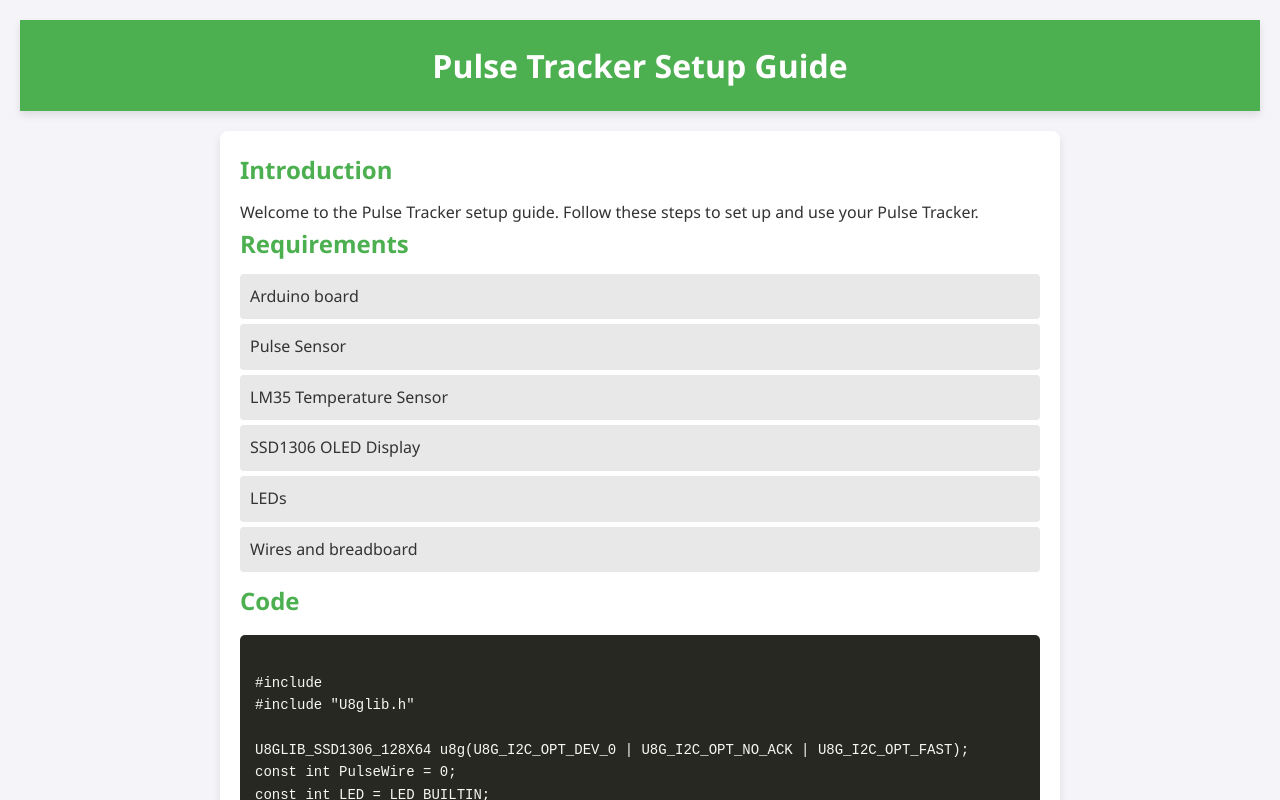
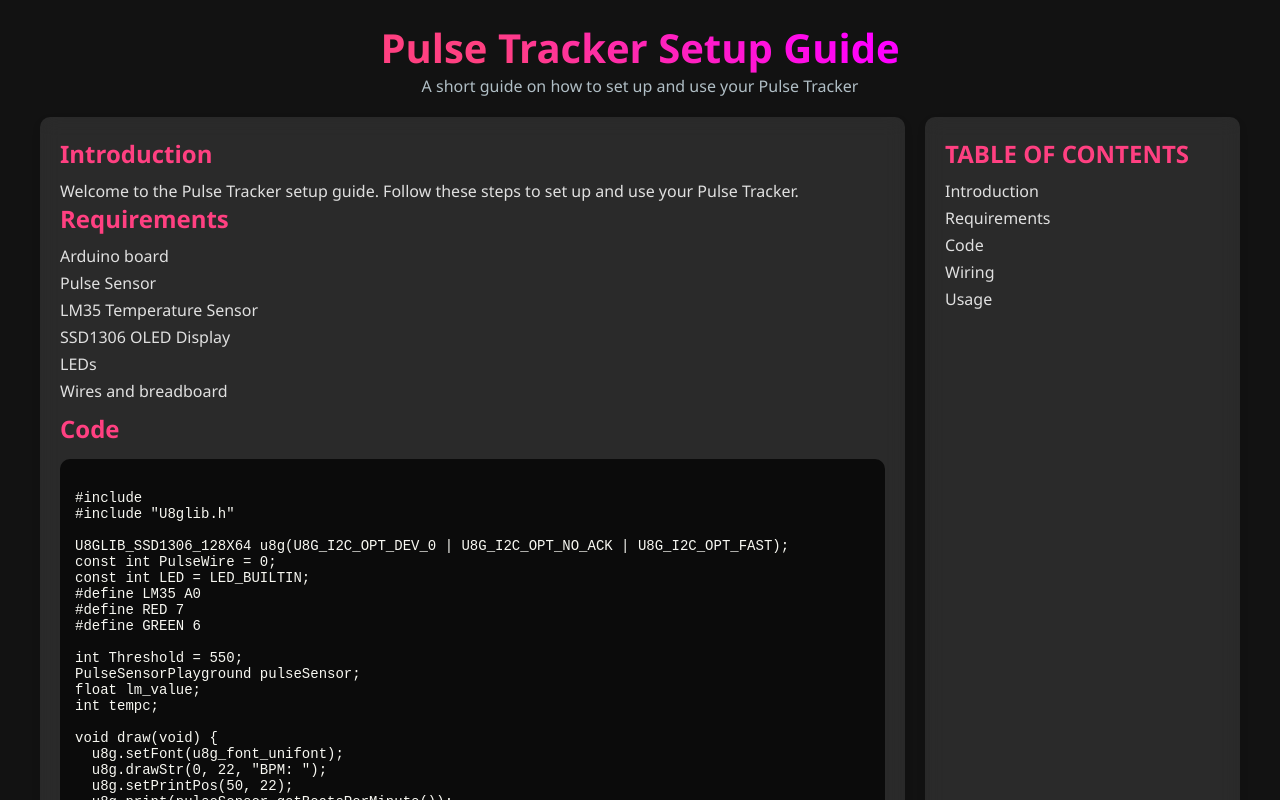
Before and after one commit to samratbose10/PulseTrackerReadme, a plain HTML site: page index.html in a window 1280 px wide. Shown: the top 800 px of the page. Drawn offline with Linux system fonts and the light colour scheme.

Commit message:
css work

```diff
--- a/index.html
+++ b/index.html
@@ -9,7 +9,9 @@
 <body>
   <header>
     <h1>Pulse Tracker Setup Guide</h1>
+    <p>A short guide on how to set up and use your Pulse Tracker</p>
   </header>
+  <div class="container">
     <main>
       <section id="introduction">
         <h2>Introduction</h2>
@@ -89,16 +91,28 @@ void loop() {
       <section id="wiring">
         <h2>Wiring</h2>
         <p>Follow this wiring diagram to connect your components:</p>
-      <img src="circuit (1).png" alt="Wirin Diagram">
+        <img src="circuit (1).png" alt="Wiring Diagram">
       </section>
       <section id="usage">
         <h2>Usage</h2>
         <p>Once everything is set up and connected, upload the code to your Arduino and monitor the display for BPM and temperature readings.</p>
       </section>
     </main>
+    <aside>
+      <h2>TABLE OF CONTENTS</h2>
+      <nav>
+        <ul>
+          <li><a href="#introduction">Introduction</a></li>
+          <li><a href="#requirements">Requirements</a></li>
+          <li><a href="#code">Code</a></li>
+          <li><a href="#wiring">Wiring</a></li>
+          <li><a href="#usage">Usage</a></li>
+        </ul>
+      </nav>
+    </aside>
+  </div>
   <footer>
     <p>&copy; hehe </p>
   </footer>
-  <script src="scripts.js"></script>
 </body>
 </html>
--- a/styles.css
+++ b/styles.css
@@ -5,32 +5,67 @@ body, h1, h2, p, ul {
 
 body {
   font-family: 'Segoe UI', Tahoma, Geneva, Verdana, sans-serif;
-  line-height: 1.6;
-  background-color: #f4f4f9;
-  color: #333;
+  background: #121212;
+  color: #E0E0E0;
+  display: flex;
+  flex-direction: column;
+  align-items: center;
   padding: 20px;
 }
 
 header {
-  background-color: #4CAF50;
-  color: white;
-  padding: 20px 0;
   text-align: center;
-  box-shadow: 0 4px 8px rgba(0, 0, 0, 0.1);
   margin-bottom: 20px;
+  position: relative;
+}
+
+header h1 {
+  font-size: 2.5em;
+  background: linear-gradient(45deg, #ff4081, #ff4081, #f0f, #f0f);
+  background-size: 200% 200%;
+  -webkit-background-clip: text;
+  -webkit-text-fill-color: transparent;
+  color: transparent;
+  animation: gradient 3s ease infinite;
+}
+
+header p {
+  color: #b0bec5;
+}
+
+header .date {
+  color: #ff4081;
+  margin-top: 10px;
+}
+
+.container {
+  display: flex;
+  width: 100%;
+  max-width: 1200px;
 }
 
 main {
-  max-width: 800px;
-  margin: 0 auto;
-  background: #fff;
+  flex: 3;
+  background: rgba(255, 255, 255, 0.1);
+  box-shadow: 0 4px 8px rgba(0, 0, 0, 0.1);
+  backdrop-filter: blur(10px);
   padding: 20px;
-  border-radius: 8px;
+  border-radius: 10px;
+  margin-right: 20px;
+  position: relative;
+}
+
+aside {
+  flex: 1;
+  background: rgba(255, 255, 255, 0.1);
   box-shadow: 0 4px 8px rgba(0, 0, 0, 0.1);
+  backdrop-filter: blur(10px);
+  padding: 20px;
+  border-radius: 10px;
 }
 
 h2 {
-  color: #4CAF50;
+  color: #FF4081;
   margin-bottom: 10px;
 }
 
@@ -41,17 +76,23 @@ ul {
 }
 
 ul li {
-  background: #e8e8e8;
   margin: 5px 0;
-  padding: 10px;
-  border-radius: 4px;
+}
+
+ul li a {
+  color: #E0E0E0;
+  text-decoration: none;
+}
+
+ul li a:hover {
+  text-decoration: underline;
 }
 
 pre {
-  background: #272822;
+  background: rgba(0, 0, 0, 0.75);
   color: #f8f8f2;
   padding: 15px;
-  border-radius: 5px;
+  border-radius: 10px;
   overflow-x: auto;
   font-size: 14px;
 }
@@ -61,25 +102,36 @@ pre code {
 }
 
 footer {
-  background-color: #4CAF50;
-  color: white;
+  background: rgba(255, 255, 255, 0.1);
+  box-shadow: 0 4px 8px rgba(0, 0, 0, 0.1);
+  backdrop-filter: blur(10px);
+  padding: 10px;
   text-align: center;
-  padding: 10px 0;
+  border-radius: 10px;
   margin-top: 20px;
-  border-radius: 8px;
-  box-shadow: 0 4px 8px rgba(0, 0, 0, 0.1);
+  width: 100%;
+  max-width: 1200px;
 }
 
-@media (max-width: 600px) {
-  body {
-    padding: 10px;
+@keyframes gradient {
+  0% {
+    background-position: 0% 50%;
   }
+  50% {
+    background-position: 100% 50%;
+  }
+  100% {
+    background-position: 0% 50%;
+  }
+}
 
-  header, footer {
-    padding: 15px 0;
+@media (max-width: 800px) {
+  .container {
+    flex-direction: column;
   }
 
   main {
-    padding: 15px;
+    margin-right: 0;
+    margin-bottom: 20px;
   }
 }
```
Also changed, not shown: script.js (deleted). Lines whose indentation alone changed are shown as unchanged.
